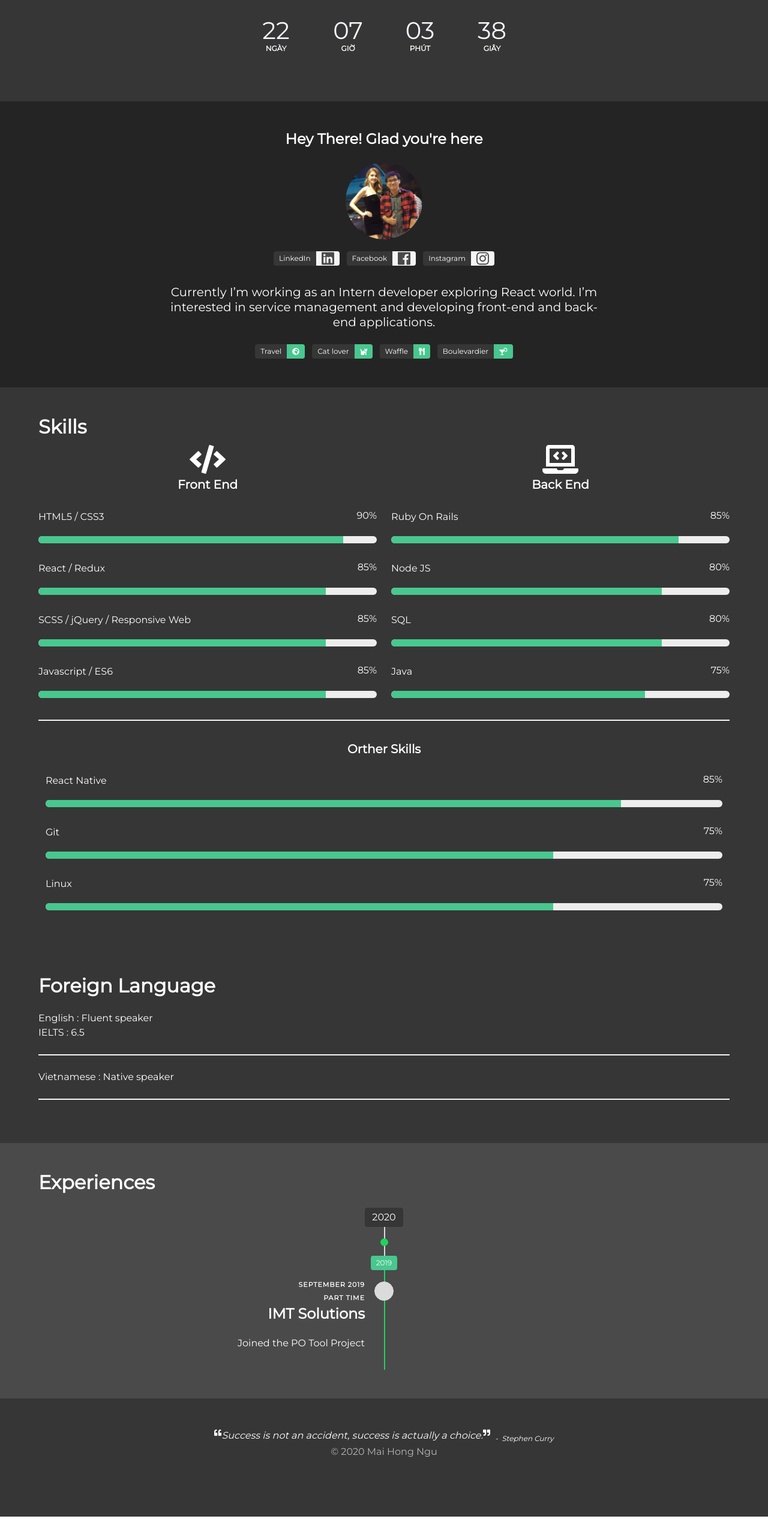
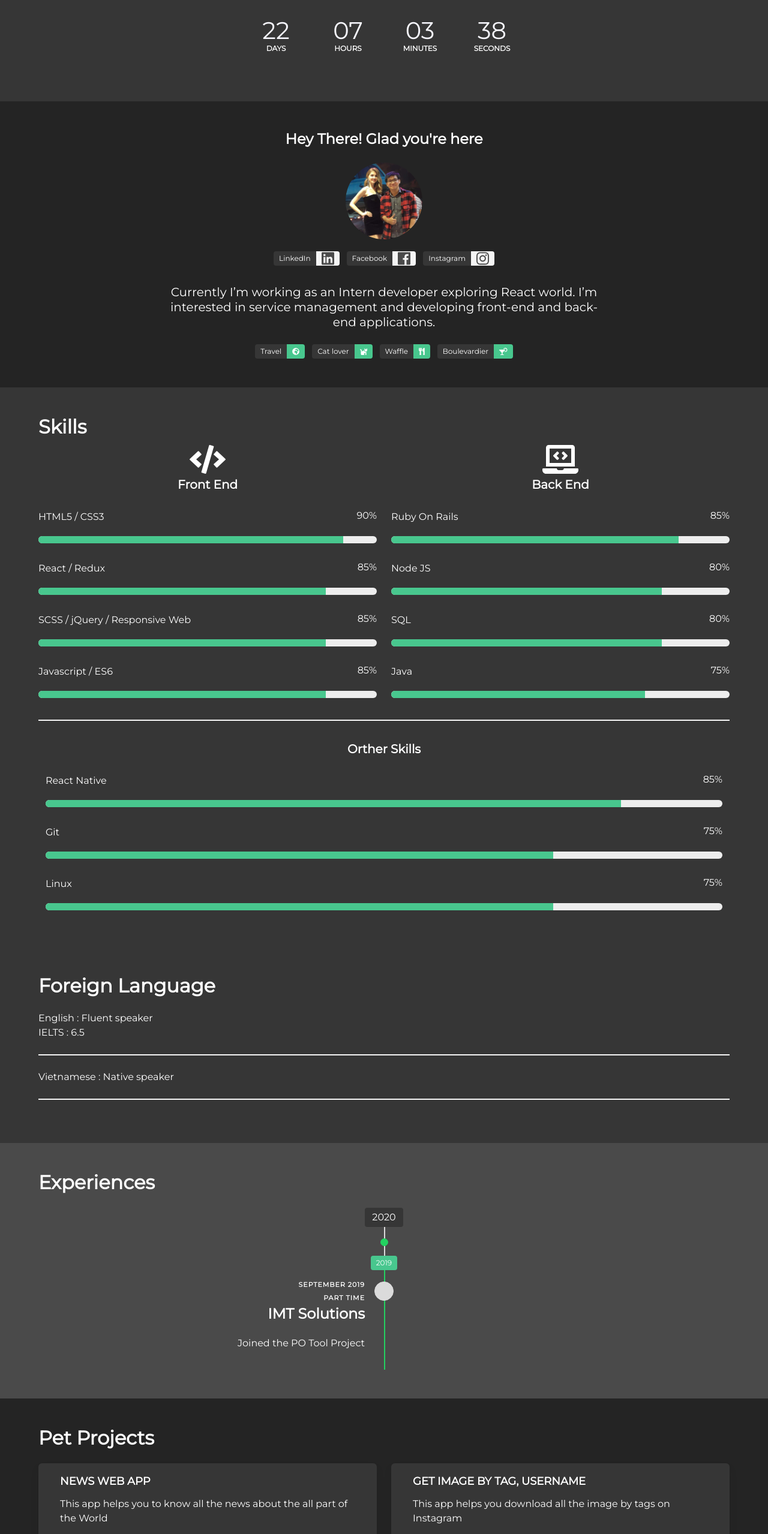
Before and after one commit to ngumh/cv, a React (Create React App) app: page / in a window 1280 px wide. Shown: the part 871-3429 px from the top of the page at 60% size. Before the commit the page ends 3400 px from the top, so only its background shows below. Built offline with nearby package versions, Linux system fonts and the light colour scheme.

Commit message:
Add CountDown Service + Add PetProjects Section

```diff
--- a/public/index.html
+++ b/public/index.html
@@ -13,12 +13,10 @@
       name="description"
       content="I'm a Software Engineer! Welcome"
     />
-    <link rel="apple-touch-icon" href="%PUBLIC_URL%/logo192.png" />
     <!--
       manifest.json provides metadata used when your web app is installed on a
       user's mobile device or desktop. See https://developers.google.com/web/fundamentals/web-app-manifest/
     -->
-    <link rel="manifest" href="%PUBLIC_URL%/manifest.json" />
     <script defer src="https://use.fontawesome.com/releases/v5.4.0/js/all.js"></script>
     <link href="https://fonts.googleapis.com/css?family=Montserrat&display=swap" rel="stylesheet">
     <link href="./css/bulma-timeline.min.css" rel="stylesheet">
--- /dev/null
+++ b/src/components/elements/Project.js
@@ -0,0 +1,22 @@
+import React from 'react'
+
+function Project(props){
+    return (
+        <article class="media">
+            <div class="media-left"></div>
+            <div class="media-content">
+                <div class="content">
+                    <h5 className="has-text-white is-spaced is-uppercase">{props.title}</h5>
+                    <p className="has-text-white">
+                        {props.description}
+                    </p>
+                    <div>
+                        <a href={props.url} className="button is-rounded has-text-white is-info">Open on Github </a>
+                    </div>
+                </div>
+            </div>
+        </article>
+    )
+}
+
+export default Project
--- a/src/components/sections/PetProject.js
+++ b/src/components/sections/PetProject.js
@@ -1,10 +1,28 @@
 import React from 'react'
-
+import Project from '../elements/Project'
+import resume from '../../resume.json'
 const PetProjects = () => {
     return(
         <div className="section has-background-black-ter">
             <div className="container">
                 <h1 className="title has-text-white">Pet Projects</h1>
+                <div className="columns">
+                    {
+                        resume.projects.map((value, index) => {
+                            return (
+                                <div className="column">
+                                    <div className="box has-background-grey-darker">
+                                        <Project
+                                            title={value.title}
+                                            url={value.repository}
+                                            description={value.Description}
+                                        />
+                                    </div>
+                                </div>
+                            )
+                        })
+                    }
+                </div>
             </div>
         </div>
     )
--- a/src/components/services/Countdown.css
+++ b/src/components/services/Countdown.css
@@ -1,4 +1,3 @@
-
 .countdown-wrapper {
     display: flex;
     align-items: center;
--- a/src/components/services/Countdown.js
+++ b/src/components/services/Countdown.js
@@ -36,19 +36,19 @@ export default class Countdown extends React.Component {
                 <div className="countdown-wrapper">
                     <div className="countdown-item">
                         {days}
-                        <span className="has-text-white">Ngày</span>
+                        <span className="has-text-white">Days</span>
                     </div>
                     <div className="countdown-item">
                         {hours}
-                        <span className="has-text-white">Giờ</span>
+                        <span className="has-text-white">Hours</span>
                     </div>
                     <div className="countdown-item">
                         {minutes}
-                        <span className="has-text-white">Phút</span>
+                        <span className="has-text-white">Minutes</span>
                     </div>
                     <div className="countdown-item">
                         {seconds}
-                        <span className="has-text-white">Giây</span>
+                        <span className="has-text-white">Seconds</span>
                     </div>
                 </div>
             </div>
--- a/src/components/structure/Content.js
+++ b/src/components/structure/Content.js
@@ -3,6 +3,7 @@ import AboutMe from "../sections/AboutMe"
 import Skills from "../sections/Skills"
 import Experience from "../sections/Experience"
 import ForeignLang from "../sections/ForeignLang"
+import PetProjects from "../sections/PetProject.js"
 
 function Content() {
     return(
@@ -11,6 +12,7 @@ function Content() {
             <Skills />
             <ForeignLang />
             <Experience />
+            <PetProjects />
         </main>
     )
 }
--- a/src/resume.json
+++ b/src/resume.json
@@ -132,7 +132,7 @@
       "repository":"https://github.com/ngumh/newswebapp_NET"
     },
     {
-      "title": "Get Image by Tag,Username",
+      "title": "Get Image by Tag, Username",
       "Description": "This app helps you download all the image by tags on Instagram",
       "repository":"https://github.com/ngumh/ImgInstagram"
     }
```
Also changed, not shown: public/manifest.json (deleted), 1 other file (tests, documents, lock files or other folders).
